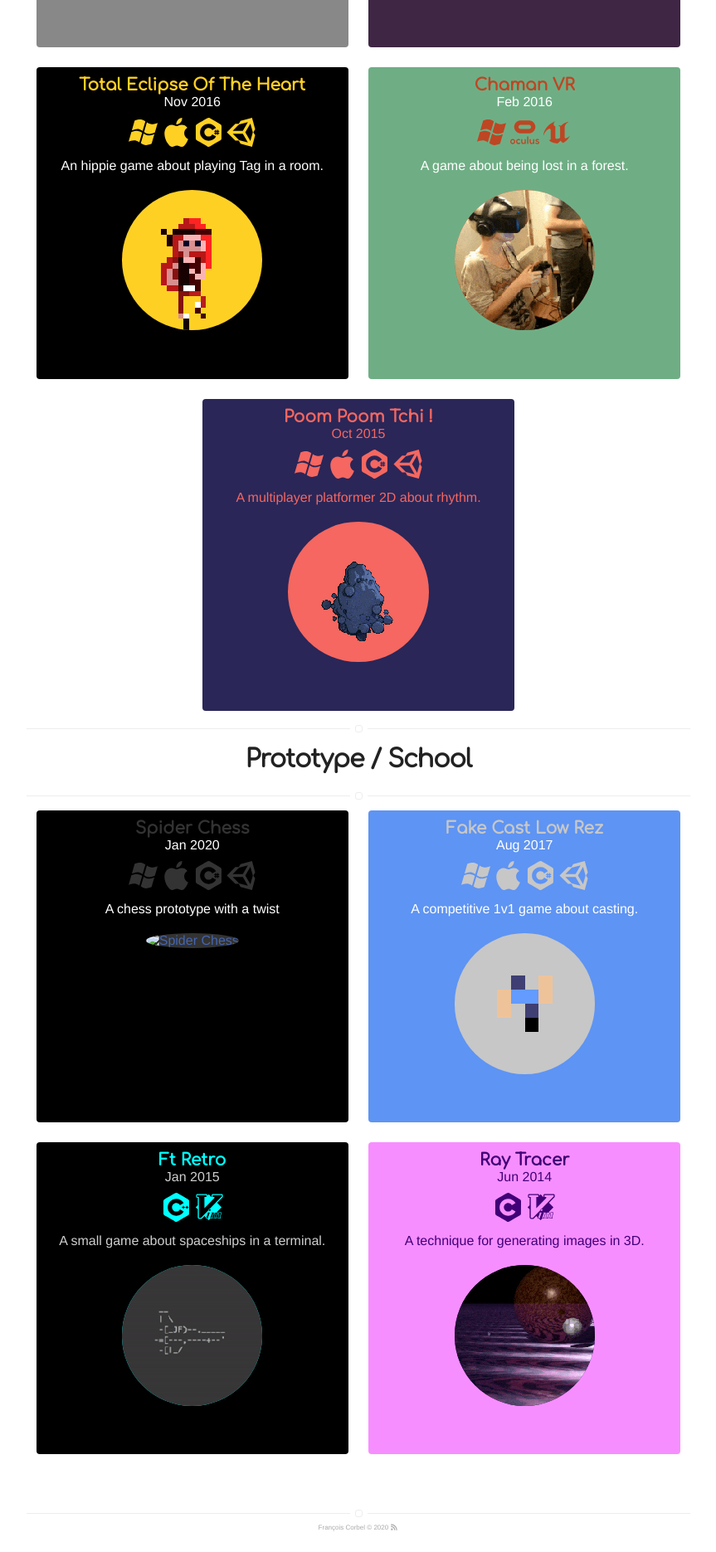
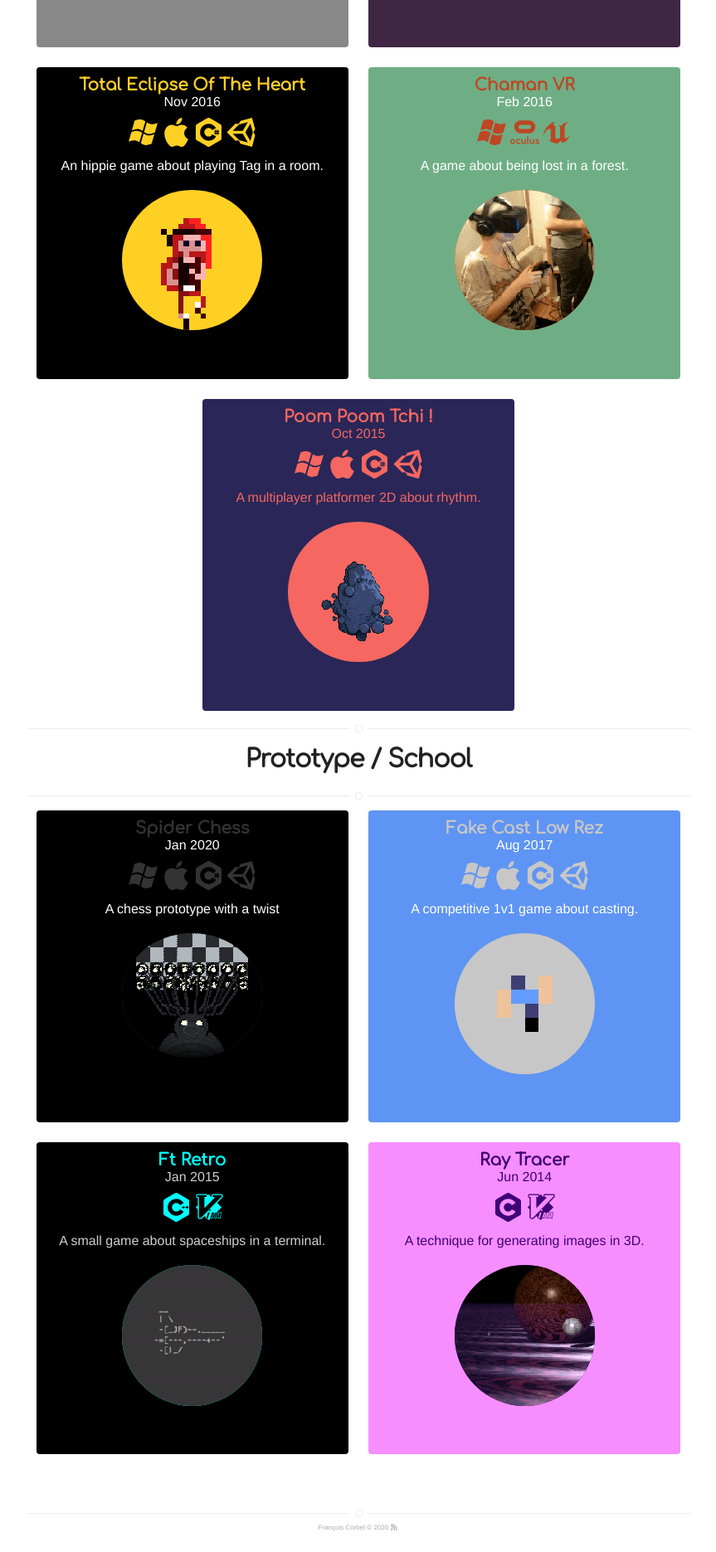
Before and after one commit to fcvalise/fcvalise.github.io, a Jekyll site: the page built from projects.html, in a window 1280 px wide. Shown: the part 2060-3931 px from the top of the page at 83% size, without its empty margins (208-1071 px from the left). Built offline with Jekyll 4.4.1, drawn with Linux system fonts in a browser that asks for light colours; nearby versions of some CDN libraries.

Commit message:
Add image

```diff
--- a/_posts/2020-04-16-spiderchess.markdown
+++ b/_posts/2020-04-16-spiderchess.markdown
@@ -7,7 +7,7 @@ bgcolor: "#000"
 txtcolor: "#fff"
 iframecolor: "#333333"
 linkcolor: "#fff"
-image: "https://fcvalise.github.io/assets/images/spiderchess/project.gif"
+image: "https://fcvalise.github.io/assets/images/spider-chess/project.gif"
 
 layout: post
 tags: [Windows, MacOS, C#, Unity]
```
Also changed, not shown: assets/images/spider-chess/project.gif (added).
